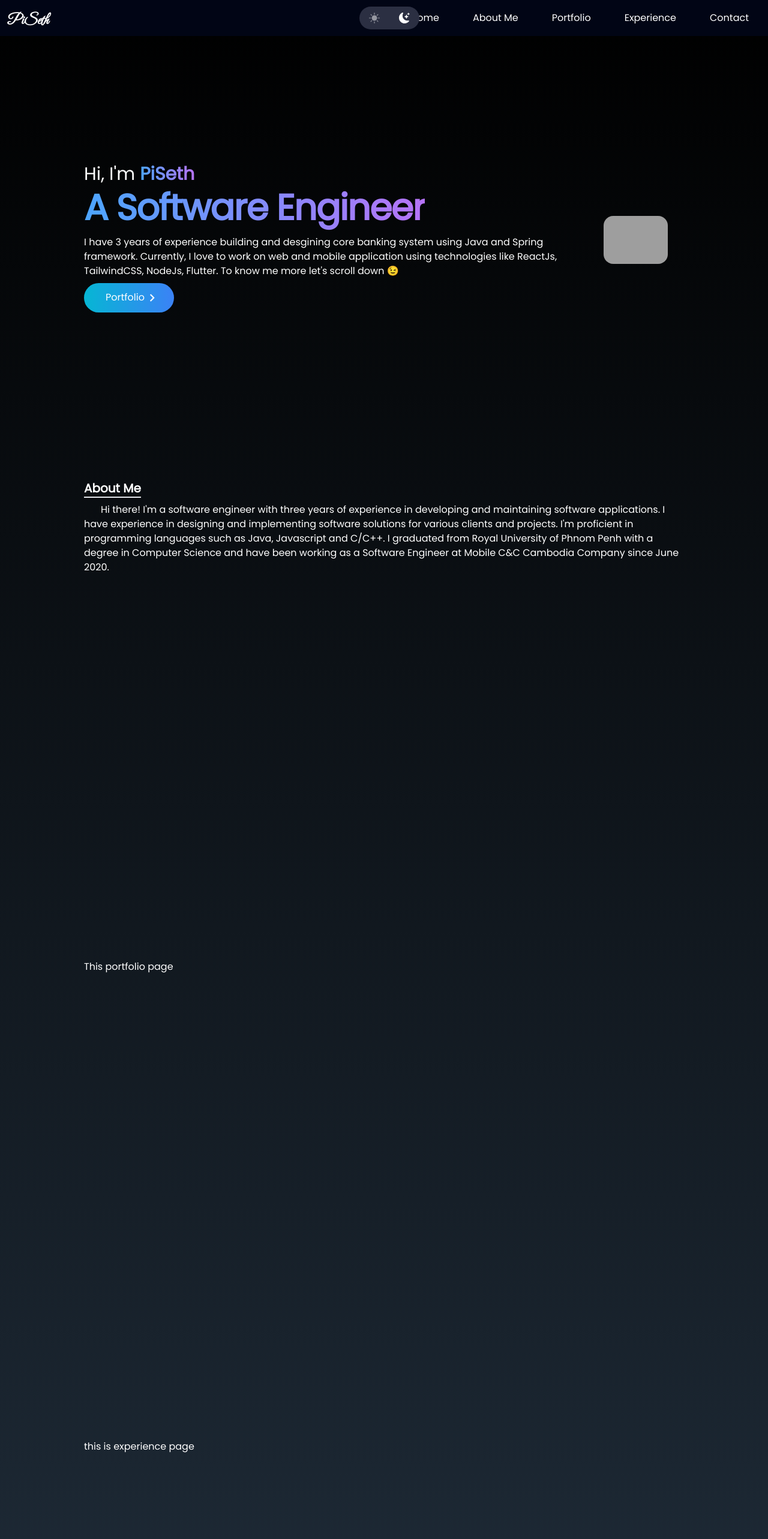
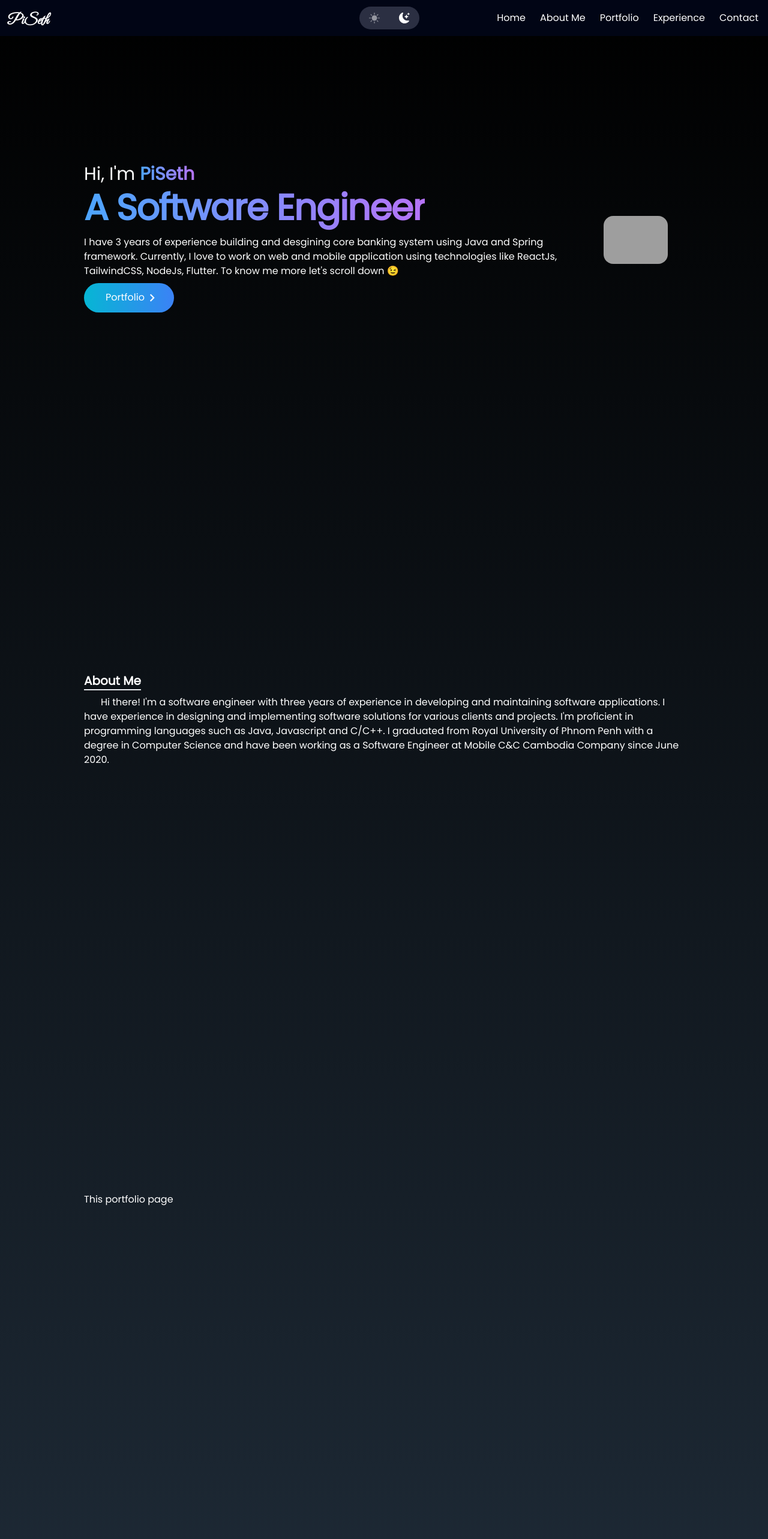
Before and after one commit to it-phnomden/maportfolio, a React (Create React App) app: page / in a window 1280 px wide. Shown: the top 2566 px of the page at 60% size. Built offline with nearby package versions, Linux system fonts and the light colour scheme; grey boxes are pictures that could not be loaded.

Commit message:
Added responsive

```diff
--- a/src/components/AboutMe.jsx
+++ b/src/components/AboutMe.jsx
@@ -2,7 +2,7 @@ import React from "react";
 
 const AboutMe = () => {
   return (
-    <div name="about me" className="md:h-screen max-md:pt-[80px]">
+    <div name="about me" className="md:h-screen flex flex-col justify-center max-md:pt-[80px]">
       <p className="text-xl font-extrabold w-fit border-b-2 mb-2">About Me</p>
       <p className="indent-7">
         Hi there! I'm a software engineer with three years of experience in
--- a/src/components/Contact.jsx
+++ b/src/components/Contact.jsx
@@ -2,7 +2,7 @@ import React from "react";
 
 const Contact = () => {
     return(
-        <div name="contact" className="h-screen max-md:pt-[80px]">
+        <div name="contact" className="md:h-screen flex flex-col justify-center max-md:pt-[80px]">
             this contact page
         </div>
     )
--- a/src/components/Experience.jsx
+++ b/src/components/Experience.jsx
@@ -2,7 +2,7 @@ import React from "react";
 
 const Experience = () => {
     return(
-        <div name="experience" className="h-screen max-md:pt-[80px]">
+        <div name="experience" className="md:h-screen flex flex-col justify-center max-md:pt-[80px]">
             this is experience page
         </div>
     )
--- a/src/components/NavBar.jsx
+++ b/src/components/NavBar.jsx
@@ -45,7 +45,7 @@ const NavBar = () => {
         PiSeth
       </h1>
 
-      <div className="rounded-full flex absolute select-none left-[calc(50%-41px)] bg-[rgb(234,239,243)]  dark:bg-[rgb(43,47,66)]">
+      <div className="rounded-full flex max-md:absolute lg:absolute select-none left-[calc(50%-41px)] bg-[rgb(234,239,243)]  dark:bg-[rgb(43,47,66)]">
         <div
           onClick={() => {
             setDarkMode(false);
@@ -72,7 +72,7 @@ const NavBar = () => {
         {links.map(({ id, link }) => (
           <li
             key={id}
-            className={`px-5 py-2 cursor-pointer capitalize rounded-l duration-100 active:scale-110 hover:opacity-70 max-md:hover:opacity-100`}
+            className={`px-1 2lg:px-4 py-2 cursor-pointer capitalize rounded-l duration-100 active:scale-110 hover:opacity-70 max-md:hover:opacity-100`}
           >
             <Link to={link} smooth duration={500}>
               {link}
--- a/src/components/Portfolio.jsx
+++ b/src/components/Portfolio.jsx
@@ -2,7 +2,7 @@ import React from 'react'
 
 const Portfolio = () => {
   return (
-    <div name="portfolio" className='h-screen max-md:pt-[80px]'>
+    <div name="portfolio" className='md:h-screen flex flex-col justify-center max-md:pt-[80px]'>
         This portfolio page
     </div>
   )
```
